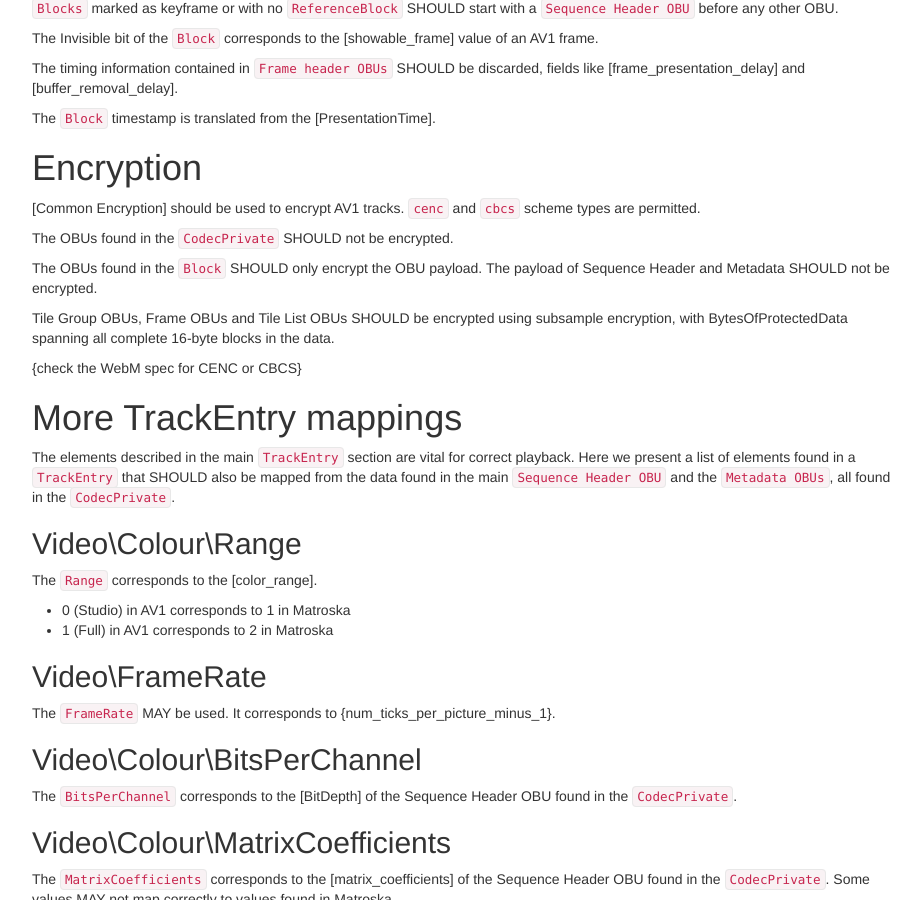
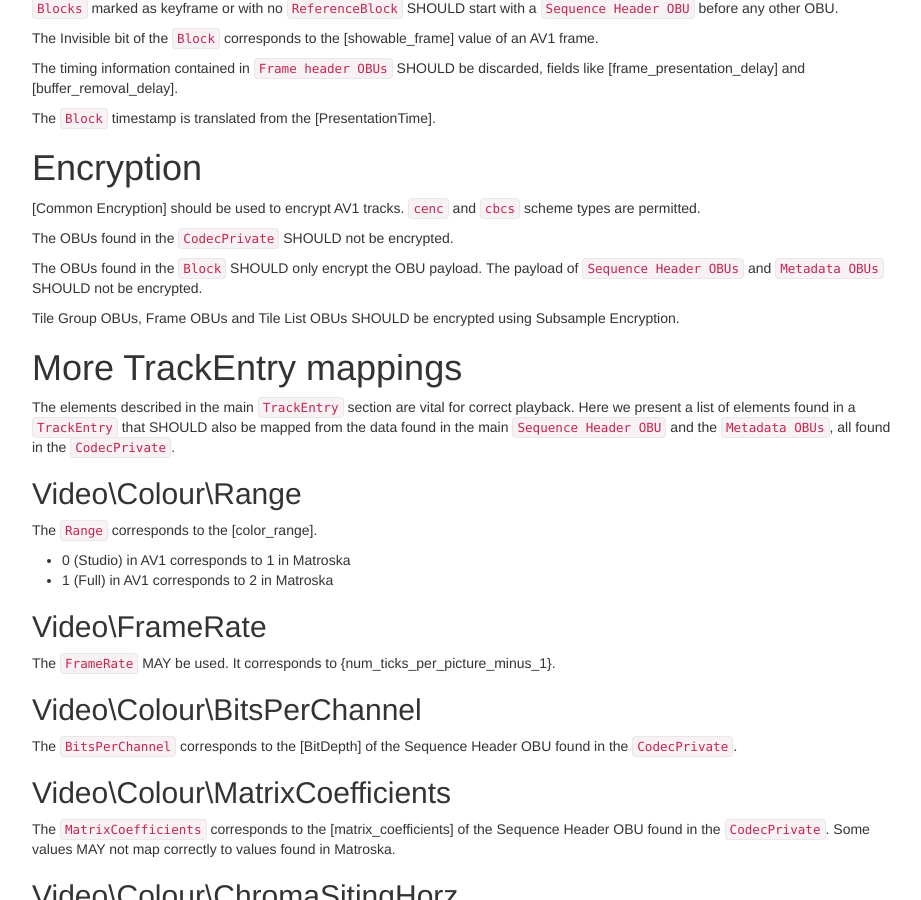
Before and after one commit to ietf-wg-cellar/matroska-specification, a Jekyll site: the page built from codec/av1.md, in a window 1280 px wide and 900 px high, scrolled down 2248 px. Shown: the whole window, without its empty margins (273-1194 px from the left). Built offline with Jekyll 4.4.1, drawn with Linux system fonts in a browser that asks for light colours; our own code applies the rules of GitHub Pages for plain Markdown files.

Commit message:
av1: simplify the Encryption part until we have more details
MPEG Common Encryption is not a free format

```diff
--- a/codec/av1.md
+++ b/codec/av1.md
@@ -91,11 +91,9 @@ The `Block` timestamp is translated from the [PresentationTime].
 
 The OBUs found in the `CodecPrivate` SHOULD not be encrypted.
 
-The OBUs found in the `Block` SHOULD only encrypt the OBU payload. The payload of Sequence Header and Metadata SHOULD not be encrypted.
+The OBUs found in the `Block` SHOULD only encrypt the OBU payload. The payload of `Sequence Header OBUs` and `Metadata OBUs` SHOULD not be encrypted.
 
-Tile Group OBUs, Frame OBUs and Tile List OBUs SHOULD be encrypted using subsample encryption, with BytesOfProtectedData spanning all complete 16-byte blocks in the data.
-
-{check the WebM spec for CENC or CBCS}
+Tile Group OBUs, Frame OBUs and Tile List OBUs SHOULD be encrypted using Subsample Encryption.
 
 
 # More TrackEntry mappings
```
